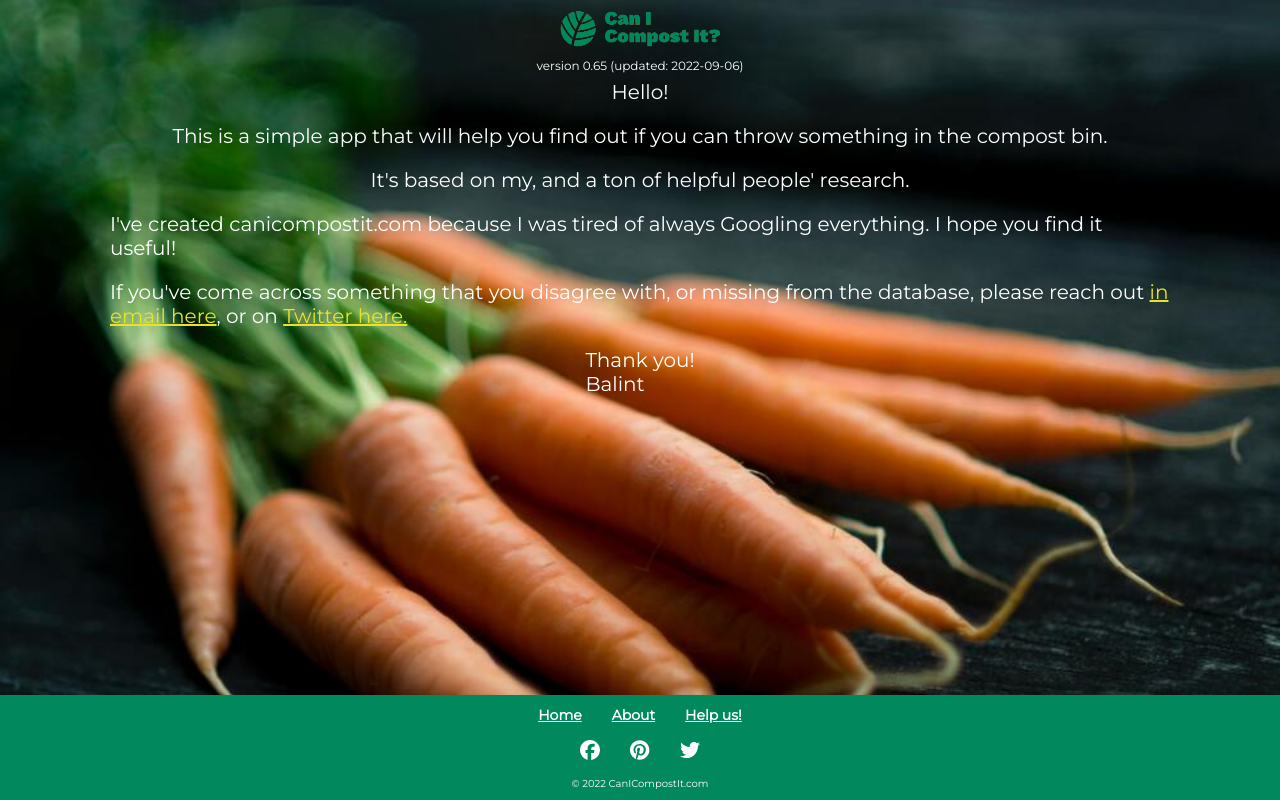
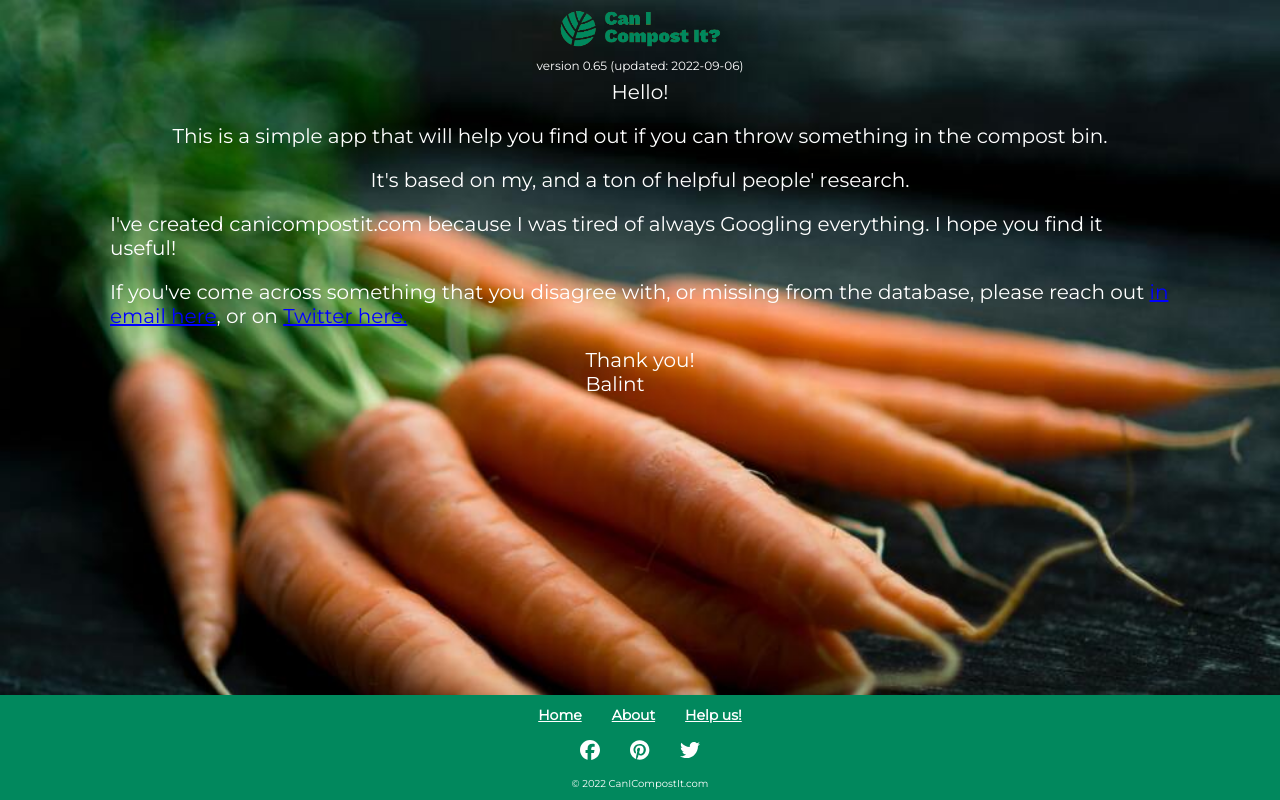
Before and after one commit to korbal/compost, a Vue app: page /about in a window 1280 px wide. Built offline with nearby package versions, Linux system fonts and the light colour scheme.

Commit message:
link color

```diff
--- a/src/views/About.vue
+++ b/src/views/About.vue
@@ -30,4 +30,8 @@ export default {
   margin-top: 20px;
   font-size: 20px;
 }
+a {
+  color: blue;
+  text-decoration: underline;
+}
 </style>
--- a/src/views/ItemDetails.vue
+++ b/src/views/ItemDetails.vue
@@ -42,7 +42,7 @@ const props = defineProps(["item"]);
 </script>
 
 <!-----------STYLE--------------->
-<style>
+<style scoped>
 .container {
   display: flex;
   flex-direction: column;
```
